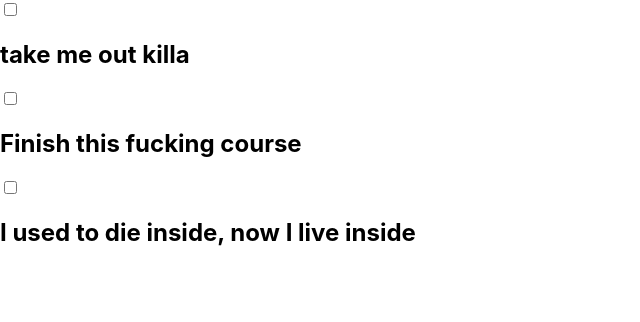
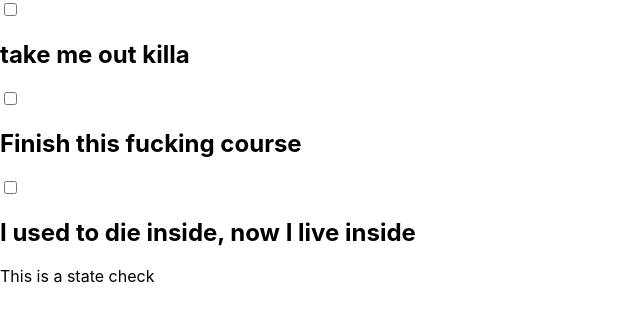
Before and after one commit to Reroot/ToDoListReact, a React (Create React App) app: page / in a window 1280 px wide. Shown: the top 322 px of the page, without its empty margins (0-640 px from the left). Built offline with nearby package versions, Linux system fonts and the light colour scheme.

Commit message:
adding state

```diff
--- a/src/App.js
+++ b/src/App.js
@@ -3,9 +3,26 @@ import "./App.css";
 import toDoData from "./toDoData";
 import TodoItem from "./TodoItem";
 
+//state is a way for a componet to maintain and change it's own data if it needs to
+//rather than props where we are just passing in data. for state to be used
+//the component needs to be a class based component, component need component
+//they initialize the values in the class, they can inherit from the superclass of react componet
+
 export class App extends Component {
+	constructor() {
+		super();
+		this.state = {
+			answer: "This is a state check"
+		};
+	}
+
 	render() {
-		return <div>{toDoItemsArray}</div>;
+		return (
+			<div>
+				{toDoItemsArray}
+				{this.state.answer}
+			</div>
+		);
 	}
 }
 
--- a/src/index.js
+++ b/src/index.js
@@ -1,4 +1,5 @@
 import React from "react";
+
 import ReactDOM from "react-dom";
 import "./index.css";
 import App from "./App";
```
